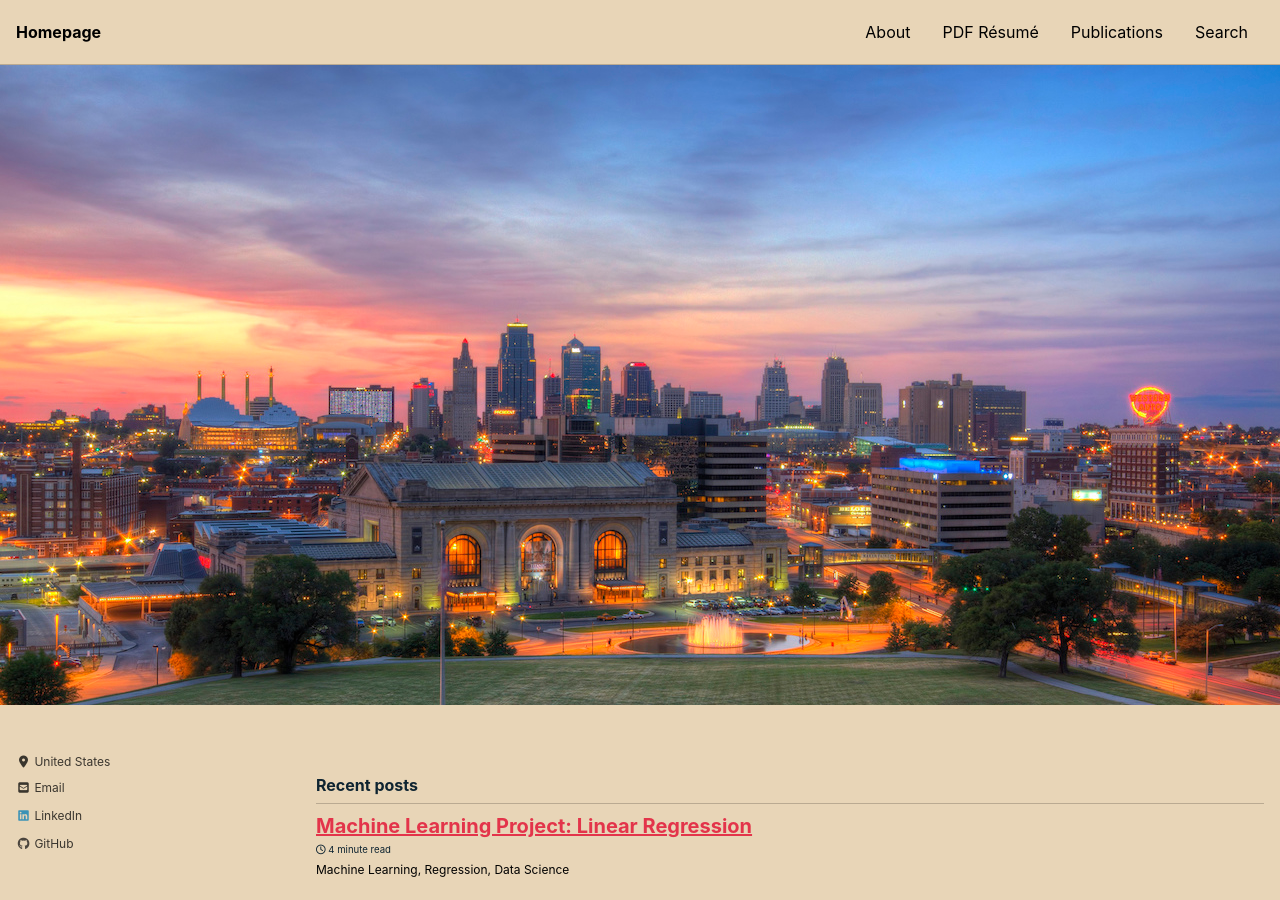
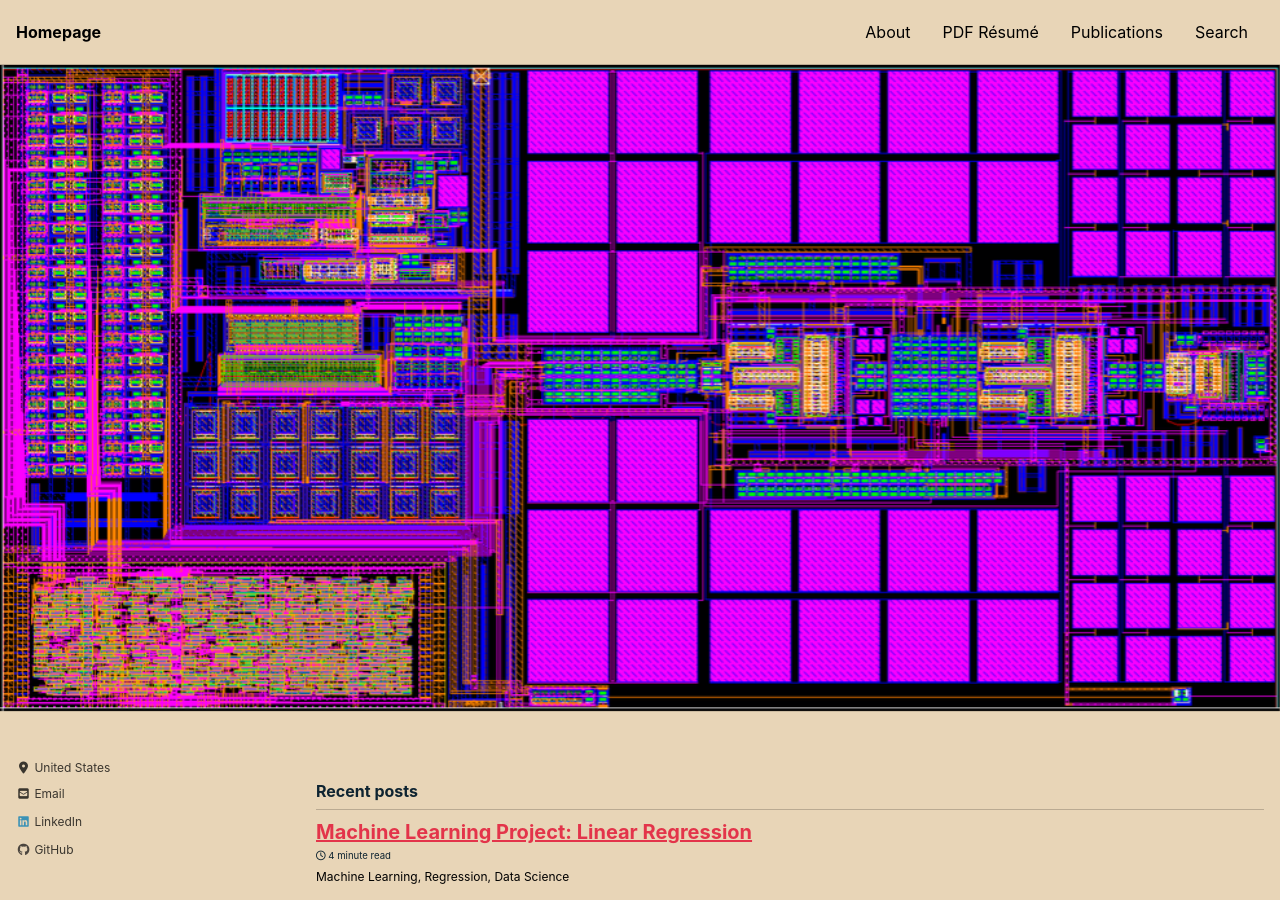
Before and after one commit to srsapireddy/srsapireddy.github.io, a Jekyll site: the page built from index.html, in a window 1280 px wide and 900 px high. Built offline with Jekyll 4.4.1, drawn with Linux system fonts in a browser that asks for light colours; cached includes are drawn as plain includes; nearby versions of some CDN libraries; the list of posts is cut into pages by our own code.

Commit message:
Update index.html

```diff
--- a/index.html
+++ b/index.html
@@ -2,5 +2,5 @@
 layout: home
 author_profile: true
 header:
-    image: "/images/kansascity.jpg"
+    image: "/images/felix_layout.png"
 ---
```
